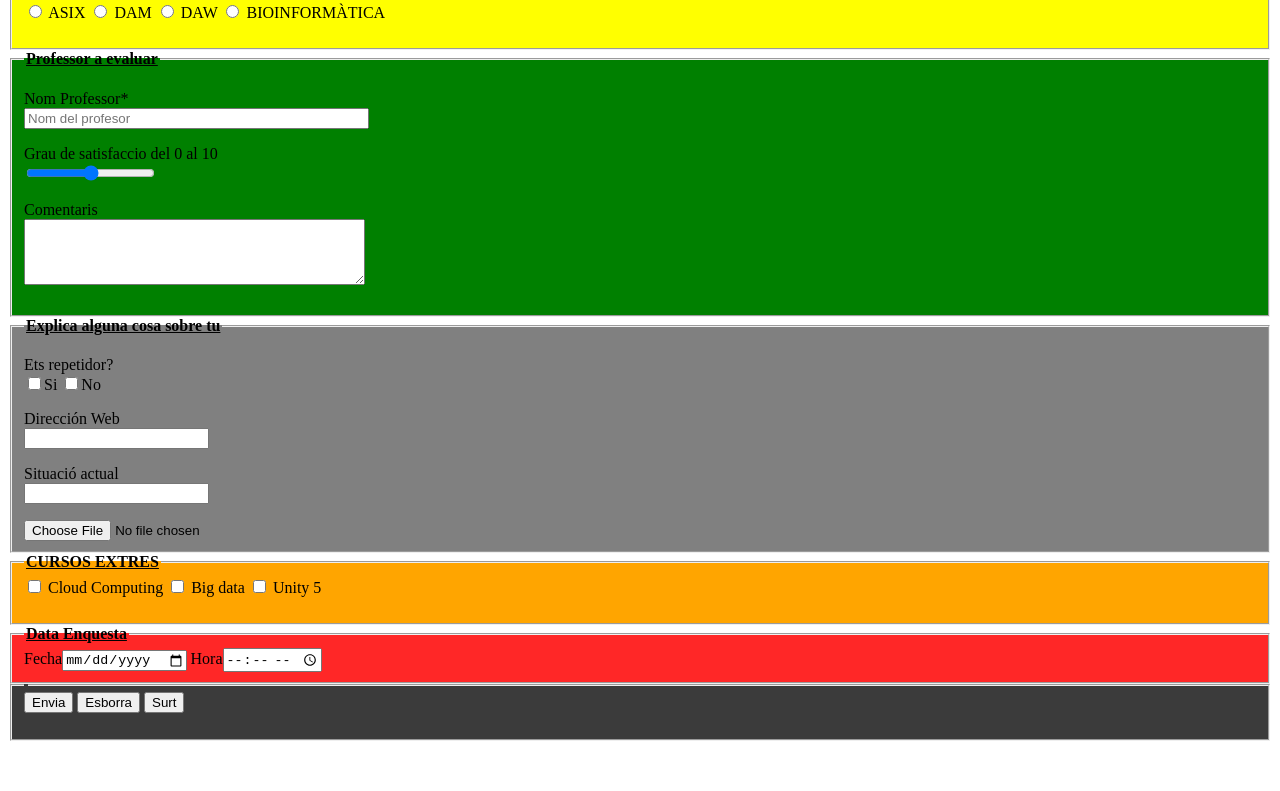
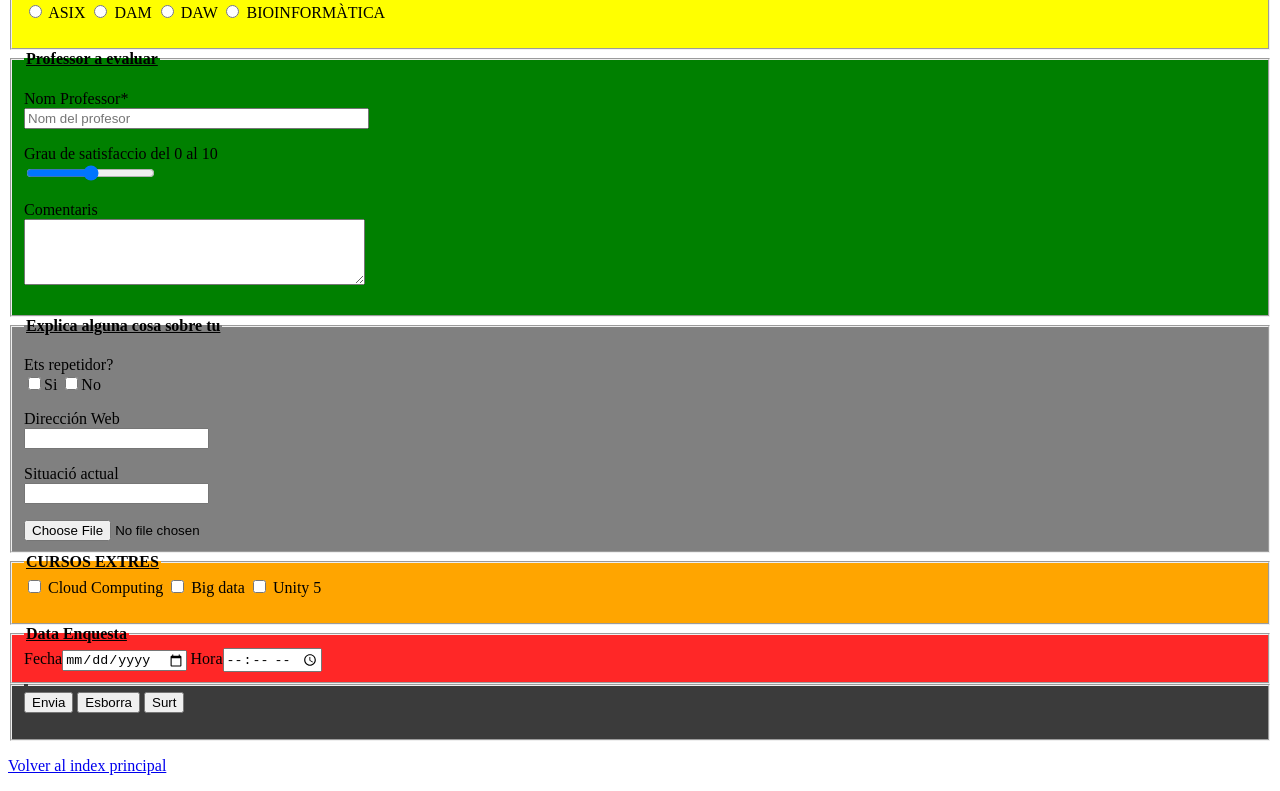
Before and after one commit to OscarLP8/EjerciciosM04, a plain HTML site: page Formulari1/form2.html in a window 1280 px wide. Shown: the part 356-1147 px from the top of the page. Before the commit the page ends 1105 px from the top, so only its background shows below. Drawn offline with Linux system fonts and the light colour scheme.

Commit message:
form2.html

```diff
--- a/Formulari1/form2.html
+++ b/Formulari1/form2.html
@@ -75,6 +75,7 @@
         <input type="button" name="exit" value="Surt">
       </p>
       </fieldset>
+    <p><a href="/index.html"> Volver al index principal</a></p>
 
 </body>
 </html>
```
